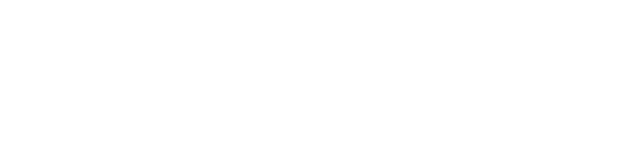
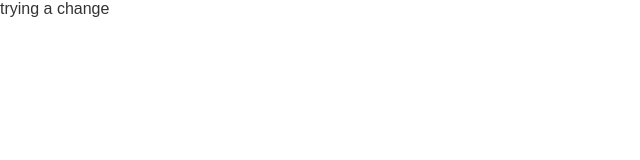
Before and after one commit to srilekha86-sen/FlashcardApp, a plain HTML site: page starter-project/index.html in a window 1280 px wide. Shown: the whole page, without its empty margins (0-640 px from the left). Drawn offline with Linux system fonts and the light colour scheme.

Commit message:
adding a line in header

```diff
--- a/starter-project/index.html
+++ b/starter-project/index.html
@@ -10,6 +10,8 @@
 
   <!-- ── HEADER ────────────────────────────────────────────────────
        A good place for your app name and any top-level navigation.  -->
+       trying a change
+
 
 
   <main>
```
